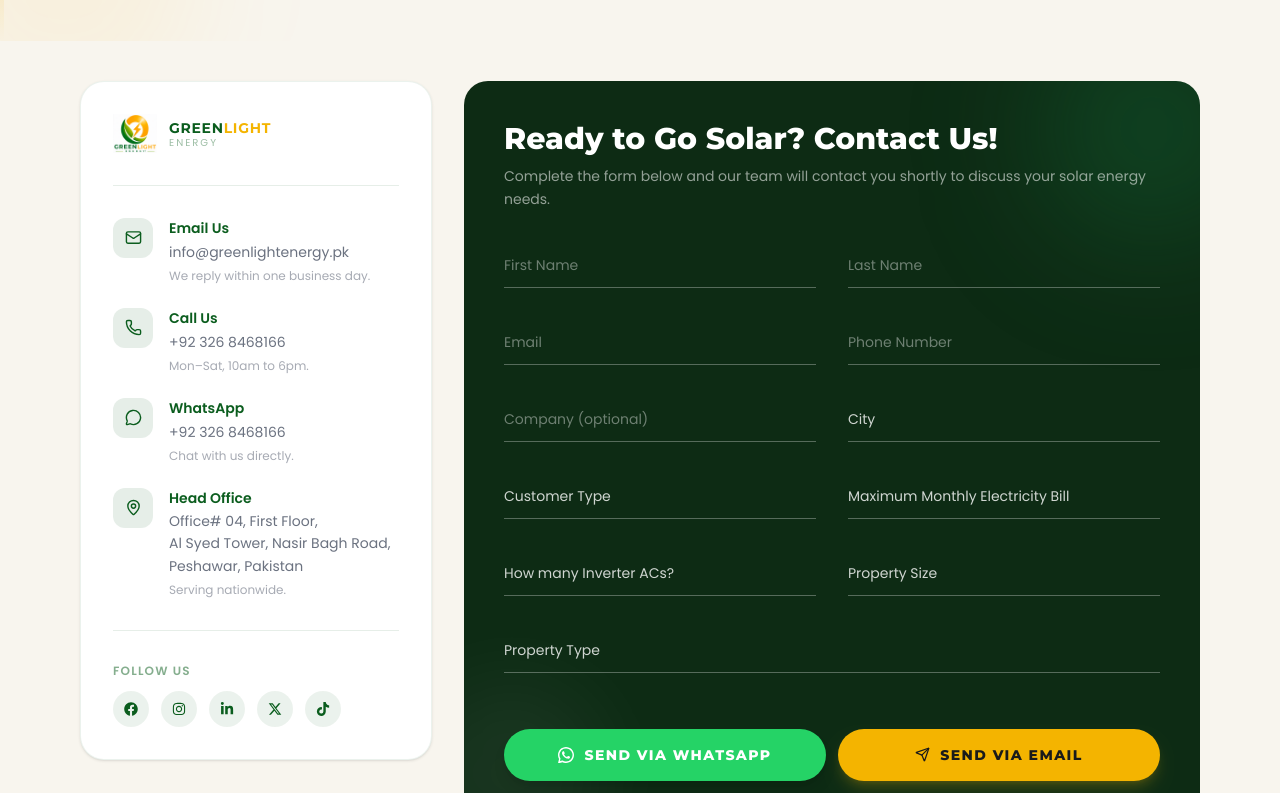
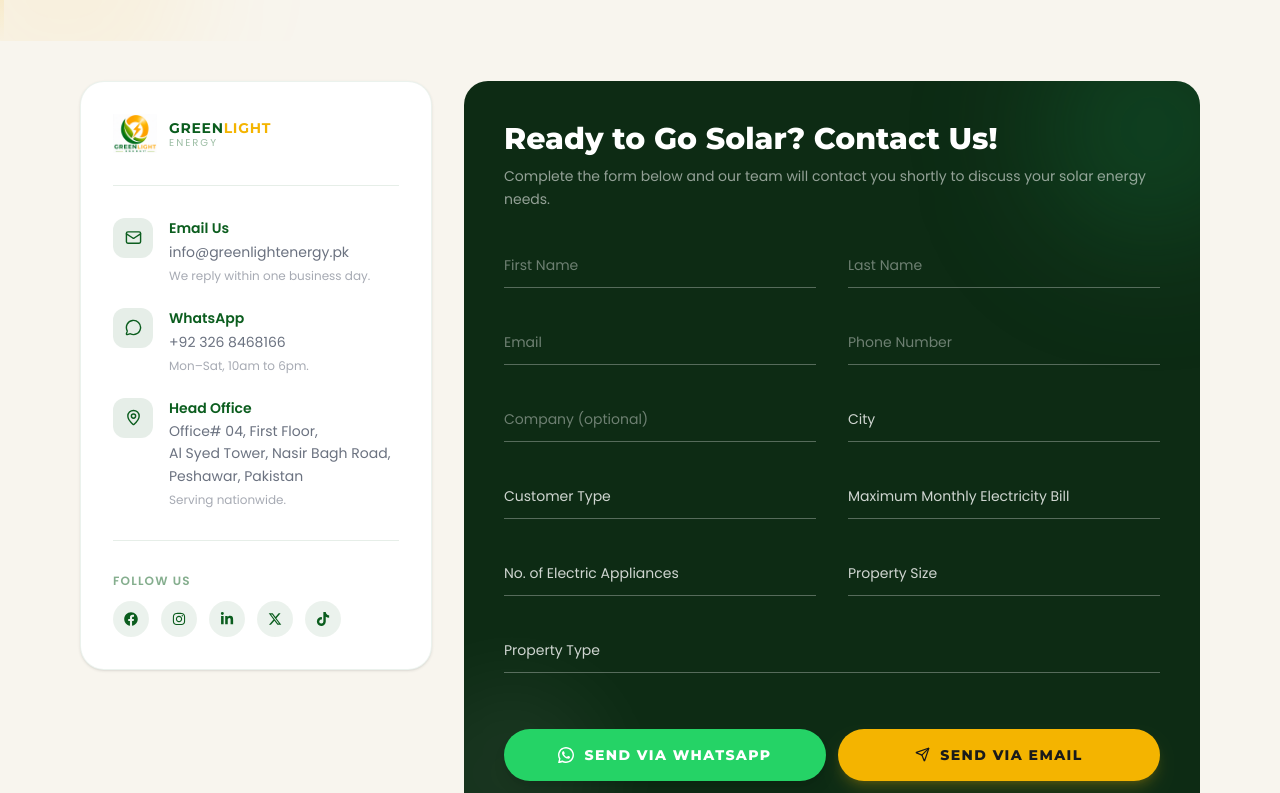
Before and after one commit to mazharktk5/GreenLight-Energy, a Next.js app: page /contact in a window 1280 px wide. Shown: the part 392-1185 px from the top of the page. Built offline with nearby package versions, Linux system fonts and the light colour scheme.

Commit message:
update contact form to use 'No. of Appliances' instead of 'Inverter ACs'; change call link to WhatsApp in AboutCTA component

```diff
--- a/src/app/contact/page.tsx
+++ b/src/app/contact/page.tsx
@@ -3,7 +3,7 @@
 import Image from "next/image";
 import { useState, useRef } from "react";
 import emailjs from "@emailjs/browser";
-import { Mail, Phone, MessageCircle, MapPin, Send } from "lucide-react";
+import { Mail, MessageCircle, MapPin, Send } from "lucide-react";
 import { FaFacebook, FaInstagram, FaLinkedinIn } from "react-icons/fa";
 import { FaXTwitter, FaTiktok } from "react-icons/fa6";
 
@@ -46,7 +46,7 @@ export default function ContactPage() {
             city: fd.get("city") as string,
             customerType: fd.get("customerType") as string,
             monthlyBill: fd.get("monthlyBill") as string,
-            inverterACs: fd.get("inverterACs") as string,
+            appliances: fd.get("appliances") as string,
             propertySize: fd.get("propertySize") as string,
             propertyType: fd.get("propertyType") as string,
         };
@@ -67,14 +67,12 @@ export default function ContactPage() {
             `*City:* ${d.city}`,
             `*Customer Type:* ${d.customerType}`,
             `*Monthly Bill:* ${d.monthlyBill}`,
-            `*Inverter ACs:* ${d.inverterACs}`,
+            `*No. of Appliances:* ${d.appliances}`,
             `*Property Size:* ${d.propertySize}`,
             `*Property Type:* ${d.propertyType}`,
         ].join("\n");
 
         window.open(`https://wa.me/${WHATSAPP_NUMBER}?text=${encodeURIComponent(msg)}`, "_blank");
-
-        // Don't hide the form for WhatsApp, just give button feedback
         setWhatsappLoading(true);
         setTimeout(() => setWhatsappLoading(false), 3000);
     };
@@ -82,18 +80,37 @@ export default function ContactPage() {
     const handleEmail = async () => {
         if (!formRef.current?.reportValidity()) return;
         setEmailSending(true);
-        const d = getFormData();
         try {
+            const d = getFormData();
             await emailjs.send(
                 process.env.NEXT_PUBLIC_EMAILJS_SERVICE_ID!,
                 process.env.NEXT_PUBLIC_EMAILJS_TEMPLATE_ID!,
-                { ...d, name: `${d.firstName} ${d.lastName}` },
-                process.env.NEXT_PUBLIC_EMAILJS_PUBLIC_KEY!
+                {
+                    name: `${d.firstName} ${d.lastName}`,
+                    firstName: d.firstName,
+                    lastName: d.lastName,
+                    email: d.email,
+                    phone: d.phone,
+                    company: d.company || "—",
+                    city: d.city,
+                    customerType: d.customerType,
+                    monthlyBill: d.monthlyBill,
+                    appliances: d.appliances,
+                    propertySize: d.propertySize,
+                    propertyType: d.propertyType,
+                },
+                { publicKey: process.env.NEXT_PUBLIC_EMAILJS_PUBLIC_KEY! }
             );
             setSubmitted(true);
-            formRef.current?.reset(); // Clear the form so it's fresh if they go back
-        } catch {
-            alert("Email failed to send. Please use WhatsApp or call us directly.");
+            formRef.current?.reset();
+        } catch (err: unknown) {
+            const detail =
+                err && typeof err === "object" && "text" in err
+                    ? (err as { text: string }).text
+                    : err instanceof Error
+                        ? err.message
+                        : "Unknown error";
+            alert(`Email failed to send: ${detail}\n\nPlease use WhatsApp or contact us directly.`);
         } finally {
             setEmailSending(false);
         }
@@ -163,27 +180,14 @@ export default function ContactPage() {
 
                             <div className="flex gap-4 items-start">
                                 <div className="w-10 h-10 rounded-xl bg-primary/10 flex items-center justify-center shrink-0">
-                                    <Phone size={17} className="text-primary" />
-                                </div>
-                                <div>
-                                    <p className="text-primary font-semibold text-sm mb-0.5">Call Us</p>
-                                    <a href="tel:+923001234567" className="text-gray text-sm hover:text-primary transition-colors">
-                                        +92 326 8468166
-                                    </a>
-                                    <p className="text-gray/60 text-xs mt-1">Mon–Sat, 10am to 6pm.</p>
-                                </div>
-                            </div>
-
-                            <div className="flex gap-4 items-start">
-                                <div className="w-10 h-10 rounded-xl bg-primary/10 flex items-center justify-center shrink-0">
                                     <MessageCircle size={17} className="text-primary" />
                                 </div>
                                 <div>
                                     <p className="text-primary font-semibold text-sm mb-0.5">WhatsApp</p>
-                                    <a href="https://wa.me/923001234567" target="_blank" rel="noreferrer" className="text-gray text-sm hover:text-primary transition-colors">
+                                    <a href="https://wa.me/923268468166" target="_blank" rel="noreferrer" className="text-gray text-sm hover:text-primary transition-colors">
                                         +92 326 8468166
                                     </a>
-                                    <p className="text-gray/60 text-xs mt-1">Chat with us directly.</p>
+                                    <p className="text-gray/60 text-xs mt-1">Mon–Sat, 10am to 6pm.</p>
                                 </div>
                             </div>
 
@@ -300,13 +304,13 @@ export default function ContactPage() {
                                         </select>
                                     </div>
                                     <div>
-                                        <select required name="inverterACs" defaultValue="" className={selectClass}>
-                                            <option value="" disabled>How many Inverter ACs?</option>
-                                            <option>None</option>
-                                            <option>1 – 2</option>
-                                            <option>3 – 5</option>
+                                        <select required name="appliances" defaultValue="" className={selectClass}>
+                                            <option value="" disabled>No. of Electric Appliances</option>
+                                            <option>1 – 5</option>
                                             <option>6 – 10</option>
-                                            <option>More than 10</option>
+                                            <option>11 – 20</option>
+                                            <option>21 – 30</option>
+                                            <option>More than 30</option>
                                         </select>
                                     </div>
                                     <div>
--- a/src/components/about/AboutCTA.tsx
+++ b/src/components/about/AboutCTA.tsx
@@ -1,5 +1,5 @@
 import Link from "next/link";
-import { ArrowRight, PhoneCall } from "lucide-react";
+import { ArrowRight, MessageCircle } from "lucide-react";
 
 export default function AboutCTA() {
     return (
@@ -39,11 +39,13 @@ export default function AboutCTA() {
                                 <ArrowRight size={16} />
                             </Link>
                             <a
-                                href="tel:+923001234567"
+                                href="https://wa.me/923268468166"
+                                target="_blank"
+                                rel="noreferrer"
                                 className="inline-flex items-center gap-2 px-7 py-3 bg-white/10 border border-white/25 text-white font-semibold text-sm rounded-full hover:bg-white/20 transition-all"
                             >
-                                <PhoneCall size={16} />
-                                Call Us Now
+                                <MessageCircle size={16} />
+                                WhatsApp Us
                             </a>
                         </div>
                     </div>
```
